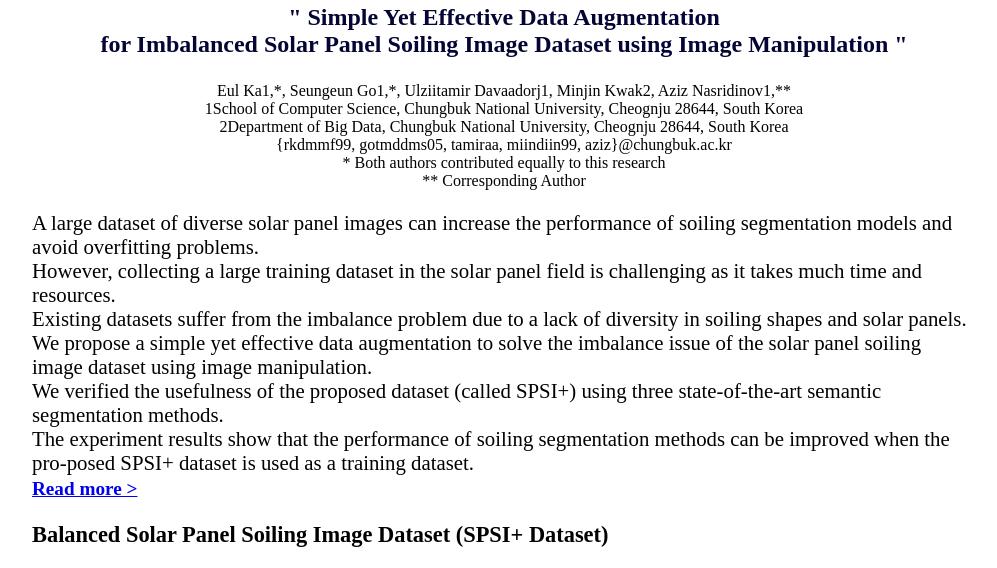
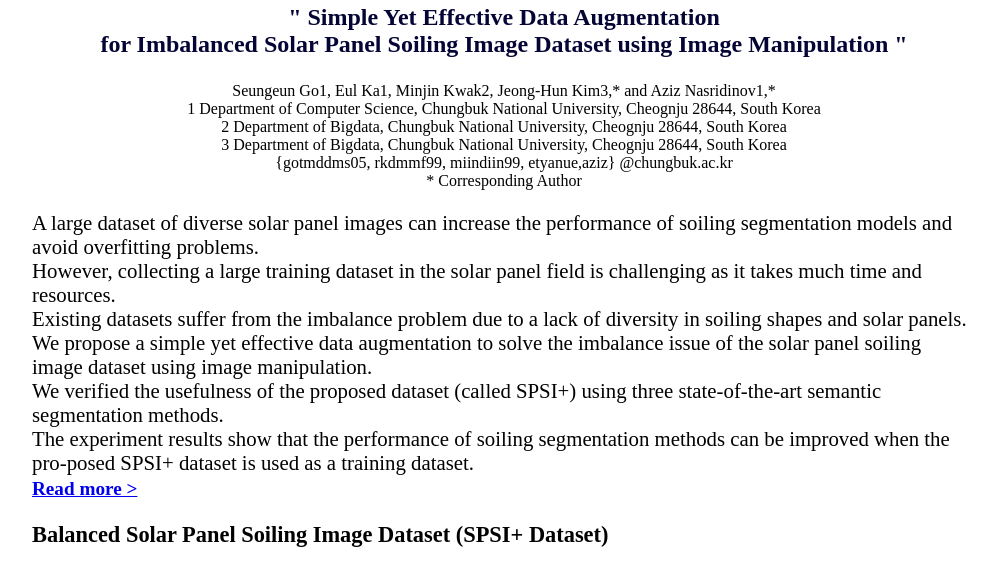
Before and after one commit to Translucentdata/Tanslucentdata.github.io, a plain HTML site: page index.html in a window 1280 px wide. Shown: the part 158-726 px from the top of the page, without its empty margins (136-1133 px from the left). Drawn offline with Linux system fonts and the light colour scheme.

Commit message:
Update index.html

```diff
--- a/index.html
+++ b/index.html
@@ -13,12 +13,12 @@
           for Imbalanced Solar Panel Soiling Image Dataset using Image Manipulation "
     </p>
     <p style="text-align: center; font-size: 1rem;">
-        Eul Ka1,*, Seungeun Go1,*, Ulziitamir Davaadorj1, Minjin Kwak2, Aziz Nasridinov1,**<br>
-        1School of Computer Science, Chungbuk National University, Cheognju 28644, South Korea<br>
-        2Department of Big Data, Chungbuk National University, Cheognju 28644, South Korea<br>
-        {rkdmmf99, gotmddms05, tamiraa, miindiin99, aziz}@chungbuk.ac.kr<br>
-        * Both authors contributed equally to this research<br>
-        ** Corresponding Author
+        Seungeun Go1, Eul Ka1, Minjin Kwak2, Jeong-Hun Kim3,* and Aziz Nasridinov1,*<br>
+        1 Department of Computer Science, Chungbuk National University, Cheognju 28644, South Korea<br>
+        2 Department of Bigdata, Chungbuk National University, Cheognju 28644, South Korea<br>
+        3 Department of Bigdata, Chungbuk National University, Cheognju 28644, South Korea<br>
+        {gotmddms05, rkdmmf99, miindiin99, etyanue,aziz} @chungbuk.ac.kr<br>
+        * Corresponding Author<br>
     </p>
     <p style=" font-size: 1.3rem; margin-left: 10rem; margin-right: 10rem;margin-bottom: -1rem;">
         A large dataset of diverse solar panel images can increase the performance of soiling segmentation models and avoid overfitting problems.<br>
```
